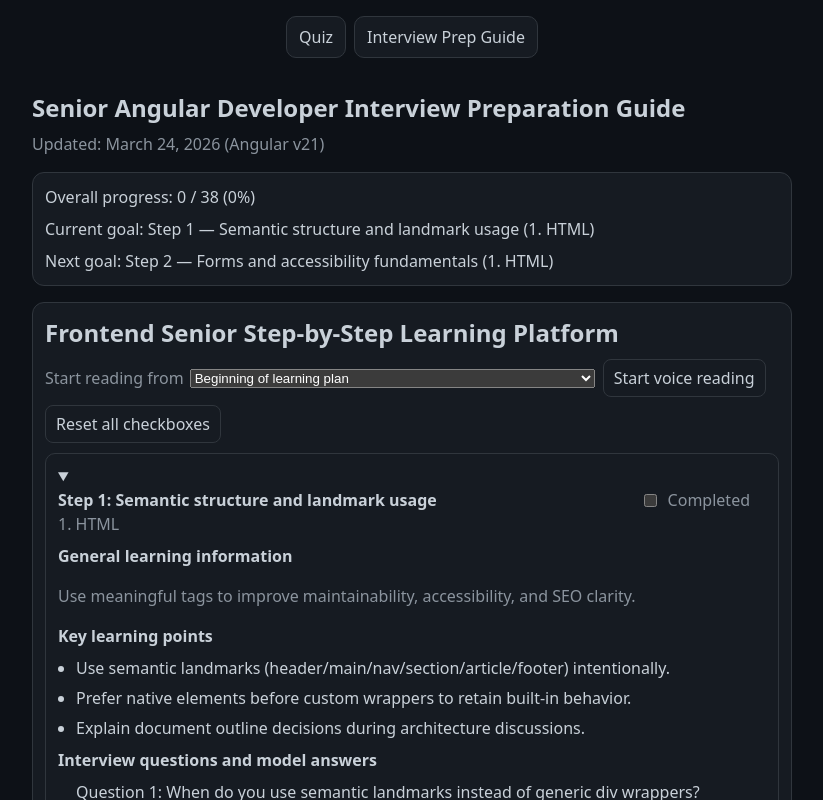
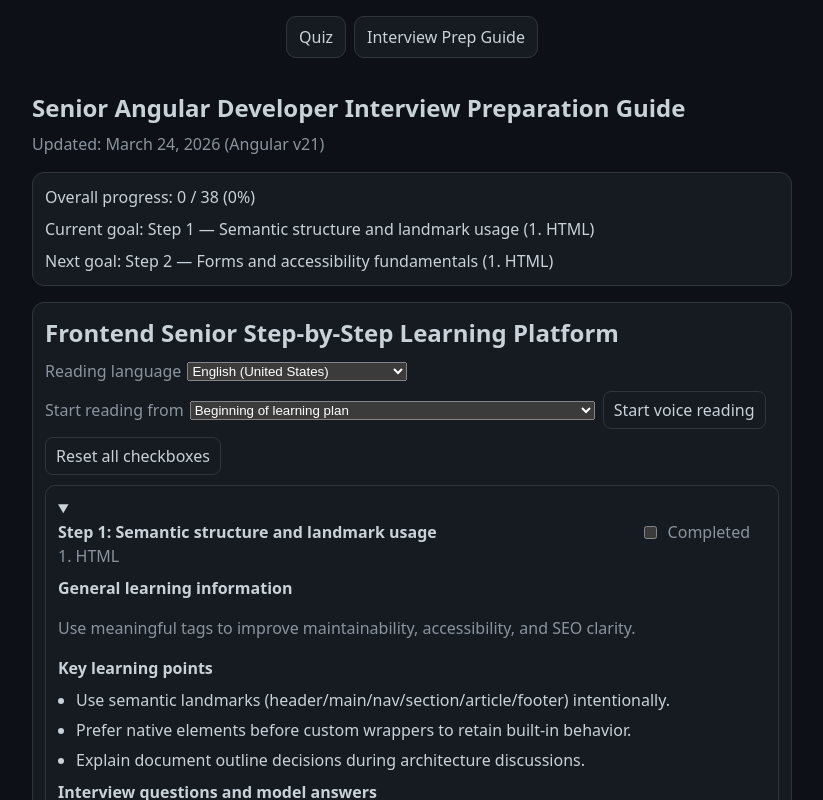
Before and after one commit to Rep1ay/angular-quiz, an Angular app: page /interview-prep in a window 1280 px wide. Shown: the top 800 px of the page, without its empty margins (228-1051 px from the left). Built offline with nearby package versions, Linux system fonts and the light colour scheme.

Commit message:
feat: add language selection for text-to-speech functionality in interview prep page

```diff
--- a/src/app/features/interview-prep/interview-prep-page/interview-prep-page.html
+++ b/src/app/features/interview-prep/interview-prep-page/interview-prep-page.html
@@ -1,4 +1,4 @@
-<section class="prep">
+<section class="prep" lang="en">
   <header class="prep__header">
     <h1 class="prep__title">Senior Angular Developer Interview Preparation Guide</h1>
     <p class="prep__meta">Updated: {{ asOfDate }} (Angular v21)</p>
@@ -31,6 +31,19 @@
       <h2 class="prep__subheading">Frontend Senior Step-by-Step Learning Platform</h2>
       <div class="prep__actions">
         @if (ttsSupported$$()) {
+          <label class="prep__read-from">
+            Reading language
+            <select
+              class="prep__read-lang-select"
+              [value]="selectedSpeechLanguage$$()"
+              (change)="setSpeechLanguage($any($event.target).value)"
+              aria-label="Select the language used for voice reading"
+            >
+              @for (option of speechLanguageOptions; track option.value) {
+                <option [value]="option.value">{{ option.label }}</option>
+              }
+            </select>
+          </label>
           <label class="prep__read-from">
             Start reading from
             <select
--- a/src/app/features/interview-prep/interview-prep-page/interview-prep-page.scss
+++ b/src/app/features/interview-prep/interview-prep-page/interview-prep-page.scss
@@ -47,6 +47,10 @@
 
 .prep__read-select {
   min-width: 260px;
+}
+
+.prep__read-lang-select {
+  min-width: 220px;
 }
 
 .prep__read-btn,
--- a/src/app/features/interview-prep/interview-prep-page/interview-prep-page.ts
+++ b/src/app/features/interview-prep/interview-prep-page/interview-prep-page.ts
@@ -74,6 +74,11 @@ type InterviewQa = {
 };
 
 type ReadStartOption = {
+  value: string;
+  label: string;
+};
+
+type SpeechLanguageOption = {
   value: string;
   label: string;
 };
@@ -704,10 +709,16 @@ export class InterviewPrepPage implements OnDestroy {
   protected readonly asOfDate = 'March 24, 2026';
   protected readonly ttsSupported$$ = signal(this.hasSpeechSynthesisSupport());
   protected readonly isReading$$ = signal(false);
+  protected readonly selectedSpeechLanguage$$ = signal('en-US');
   protected readonly selectedReadFromSection$$ = signal('');
   protected readonly currentStepId$$ = signal('');
   protected readonly readFromCurrentStepOptionValue = this.readFromCurrentStepValue;
   protected readonly readFromCurrentGoalOptionValue = this.readFromCurrentGoalValue;
+  protected readonly speechLanguageOptions: SpeechLanguageOption[] = [
+    { value: 'en-US', label: 'English (United States)' },
+    { value: 'en-GB', label: 'English (United Kingdom)' },
+    { value: 'pl-PL', label: 'Polski (Polska)' },
+  ];
 
   protected readonly knowledgeBlocks$$ = signal<KnowledgeBlock[]>(this.buildInitialKnowledgeBlocks());
 
@@ -938,6 +949,10 @@ export class InterviewPrepPage implements OnDestroy {
     this.selectedReadFromSection$$.set(selection);
   }
 
+  protected setSpeechLanguage(languageCode: string): void {
+    this.selectedSpeechLanguage$$.set(languageCode);
+  }
+
   protected setCurrentStep(stepId: string): void {
     this.currentStepId$$.set(stepId);
   }
@@ -990,6 +1005,13 @@ export class InterviewPrepPage implements OnDestroy {
     }
 
     const utterance = new SpeechSynthesisUtterance(nextText);
+    const selectedLanguage = this.selectedSpeechLanguage$$();
+    utterance.lang = selectedLanguage;
+    const matchingVoice = this.findBestVoiceForLanguage(synth, selectedLanguage);
+    if (matchingVoice) {
+      utterance.voice = matchingVoice;
+    }
+
     utterance.onend = () => {
       this.speechQueueIndex += 1;
       this.speakNextInQueue();
@@ -1058,6 +1080,21 @@ export class InterviewPrepPage implements OnDestroy {
 
   private hasSpeechSynthesisSupport(): boolean {
     return !!this.getSpeechSynthesis();
+  }
+
+  private findBestVoiceForLanguage(
+    synth: SpeechSynthesis,
+    languageCode: string
+  ): SpeechSynthesisVoice | null {
+    const voices = synth.getVoices();
+    if (!voices.length) return null;
+
+    const exactVoice = voices.find((voice) => voice.lang === languageCode);
+    if (exactVoice) return exactVoice;
+
+    const languagePrefix = languageCode.split('-')[0];
+    const sameLanguageVoice = voices.find((voice) => voice.lang.startsWith(`${languagePrefix}-`));
+    return sameLanguageVoice ?? null;
   }
 
   private getSpeechSynthesis(): SpeechSynthesis | null {
```
